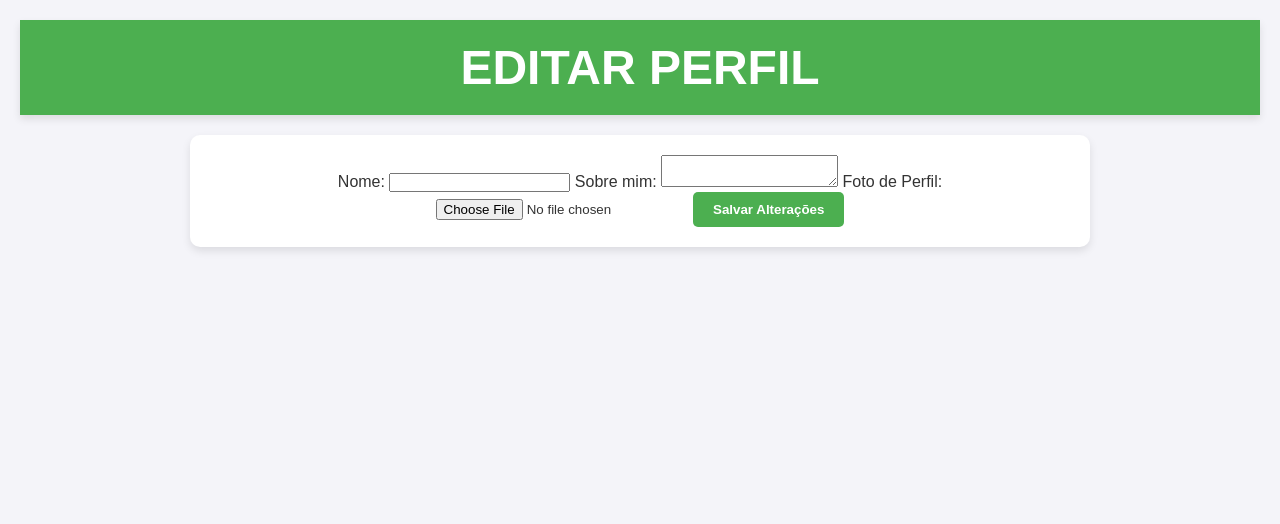
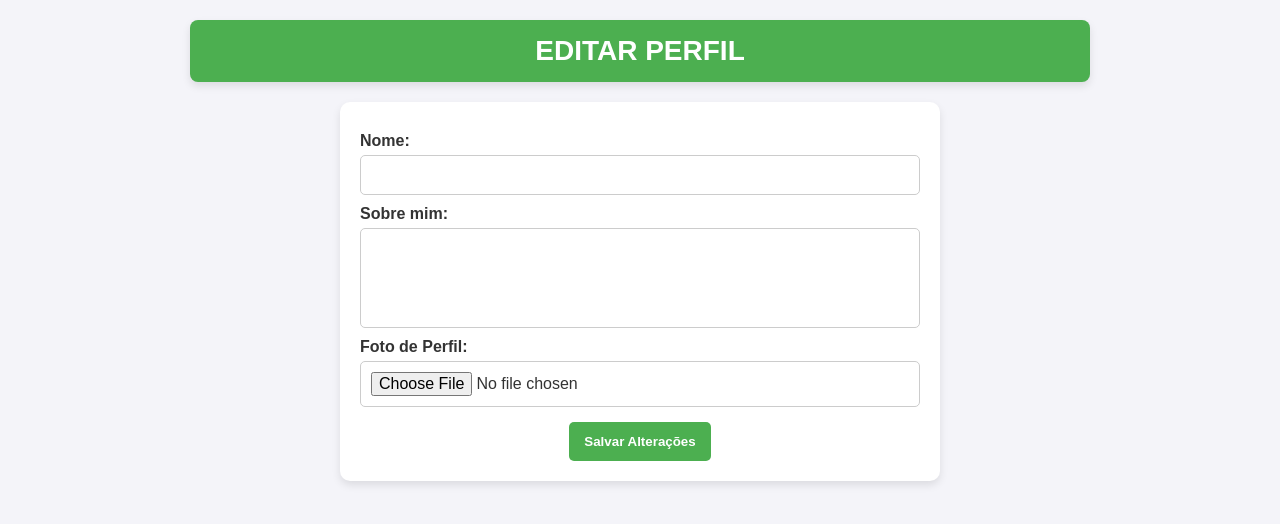
Before and after one commit to devopMarkz/WebsitePortfolio_MVP, a PHP site: page /portfolio-website/edit_profile.php in a window 1280 px wide. Shown: the top 524 px of the page. Run offline with PHP 8.4, Linux system fonts and the light colour scheme; the visitor is signed in with stand-in values (Sample User, id 1); data that the repository does not hold is empty.

Commit message:
Estiliza edit_profile.php

```diff
--- /dev/null
+++ b/assets/css/edit_profile.css
@@ -0,0 +1,102 @@
+/* Reset básico */
+* {
+    margin: 0;
+    padding: 0;
+    box-sizing: border-box;
+    font-family: 'Poppins', sans-serif;
+}
+
+/* Corpo da página */
+body {
+    background-color: #f4f4f9;
+    color: #333;
+    text-align: center;
+    padding: 20px;
+}
+
+/* Cabeçalho */
+header {
+    background-color: #4CAF50;
+    color: white;
+    padding: 15px;
+    font-size: 24px;
+    text-transform: uppercase;
+    box-shadow: 0 4px 8px rgba(0, 0, 0, 0.1);
+    width: 100%;
+    max-width: 900px;
+    margin: 0 auto 20px;
+    border-radius: 8px;
+}
+
+header h1 {
+    font-size: 28px;
+}
+
+/* Container principal */
+main {
+    max-width: 600px;
+    margin: 20px auto;
+    padding: 20px;
+    background-color: white;
+    border-radius: 10px;
+    box-shadow: 0 4px 8px rgba(0, 0, 0, 0.1);
+    text-align: center;
+}
+
+/* Formulário */
+form {
+    display: flex;
+    flex-direction: column;
+    align-items: center;
+}
+
+label {
+    font-weight: bold;
+    margin-top: 10px;
+    display: block;
+    width: 100%;
+    text-align: left;
+}
+
+input, textarea {
+    width: 100%;
+    padding: 10px;
+    border: 1px solid #ccc;
+    border-radius: 5px;
+    font-size: 16px;
+    margin-top: 5px;
+}
+
+/* Ajuste da caixa de texto */
+textarea {
+    resize: none;
+    height: 100px;
+}
+
+/* Botão de envio */
+button {
+    background-color: #4CAF50;
+    color: white;
+    border: none;
+    padding: 12px 15px;
+    border-radius: 5px;
+    cursor: pointer;
+    font-weight: bold;
+    margin-top: 15px;
+    transition: background 0.3s;
+}
+
+button:hover {
+    background-color: #388E3C;
+}
+
+/* Responsividade */
+@media (max-width: 768px) {
+    main {
+        width: 90%;
+    }
+
+    input, textarea {
+        font-size: 14px;
+    }
+}
--- a/edit_profile.php
+++ b/edit_profile.php
@@ -23,6 +23,7 @@ $user = $stmt->fetch(PDO::FETCH_ASSOC);
     <meta name="viewport" content="width=device-width, initial-scale=1.0">
     <title>Editar Perfil</title>
     <link rel="stylesheet" href="assets/css/style.css">
+    <link rel="stylesheet" href="assets/css/edit_profile.css">
 </head>
 <body>
     <header>
```
Also changed, not shown: assets/img/1742683666_fundo-login.jpg (added), assets/img/1742683676_fundo-login.jpg (added).
